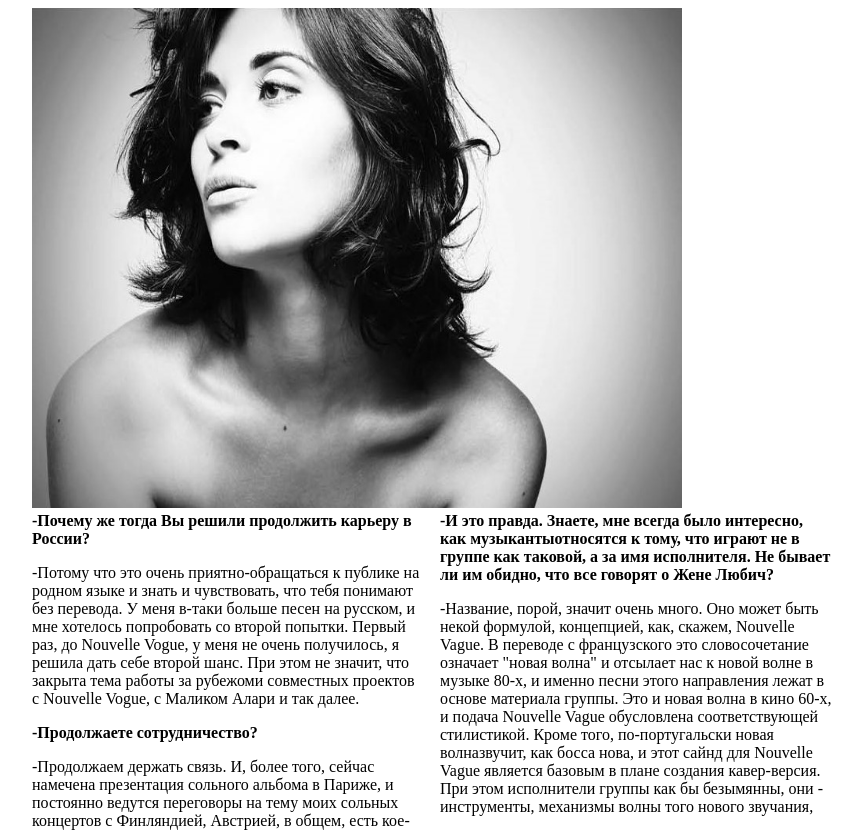
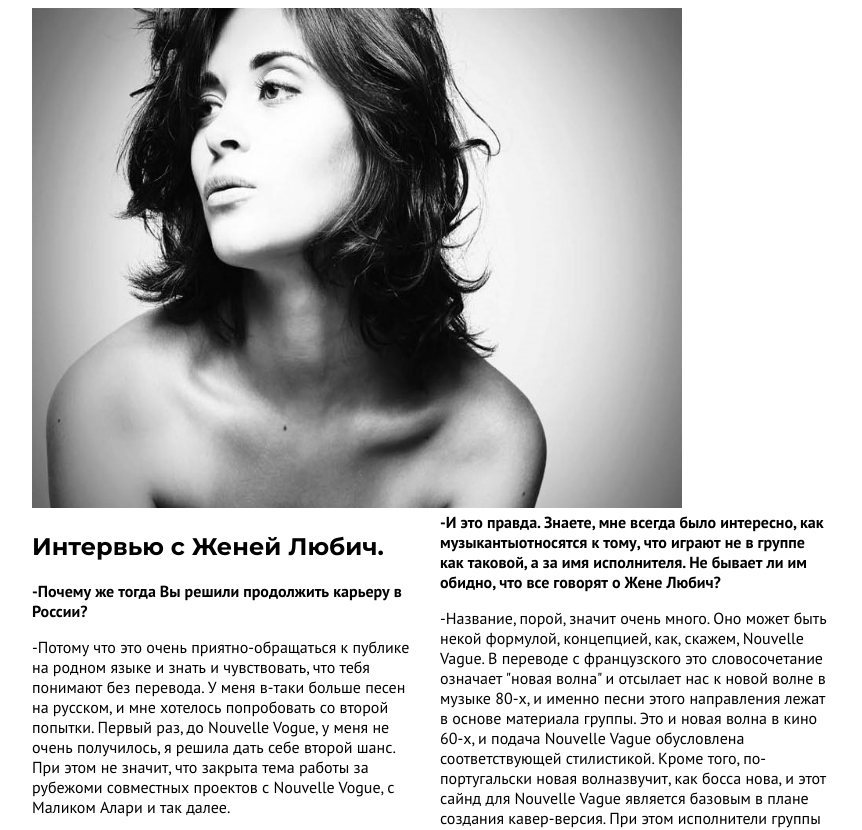
Before and after one commit to WebHeroSchool/newfile4, a plain HTML site: page index.html in a window 1280 px wide. Shown: the top 830 px of the page, without its empty margins (208-1070 px from the left). Drawn offline with Linux system fonts and the light colour scheme.

Commit message:
new text

```diff
--- a/index.html
+++ b/index.html
@@ -15,6 +15,9 @@
   </header>
     <article>
     <div class="text">
+      <h1>
+        Интервью с Женей Любич.
+      </h1>
      <b>
      -Почему же тогда Вы решили продолжить карьеру в России?
      </b>
--- a/style.css
+++ b/style.css
@@ -1,4 +1,16 @@
+  @import url('https://fonts.googleapis.com/css?family=PT+Sans:400,400i,700,700i&display=swap&subset=cyrillic,cyrillic-ext');
+
+  @import url('https://fonts.googleapis.com/css?family=Montserrat:400,700|PT+Sans:400,400i,700,700i&display=swap&subset=cyrillic,cyrillic-ext');
+
+  body {
+    font-family: "PT Sans";
+  }
+  h1 {
+    font-family: Montserrat;
+  }
+
   .text {
+        font-family: "PT Sans";
         column-count: 2;
         width: 100%;
         max-width: 800px;
```
